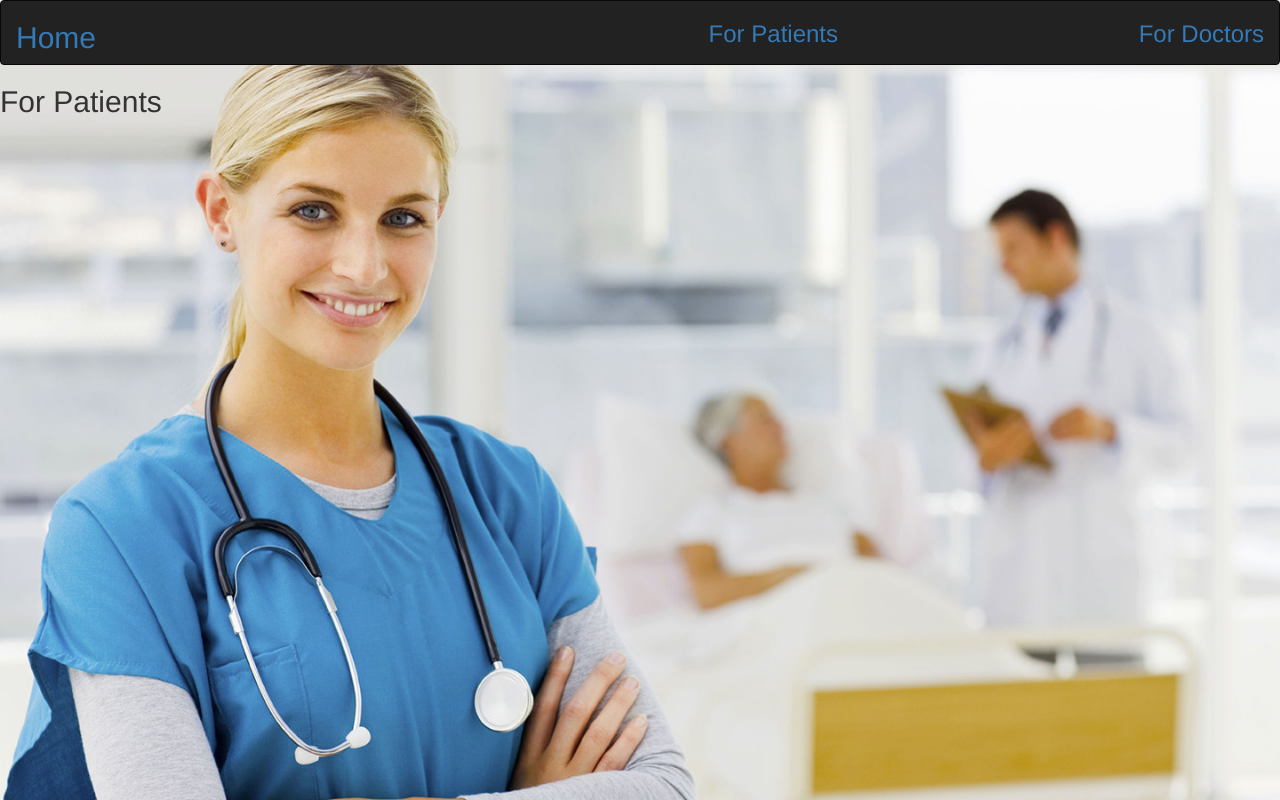
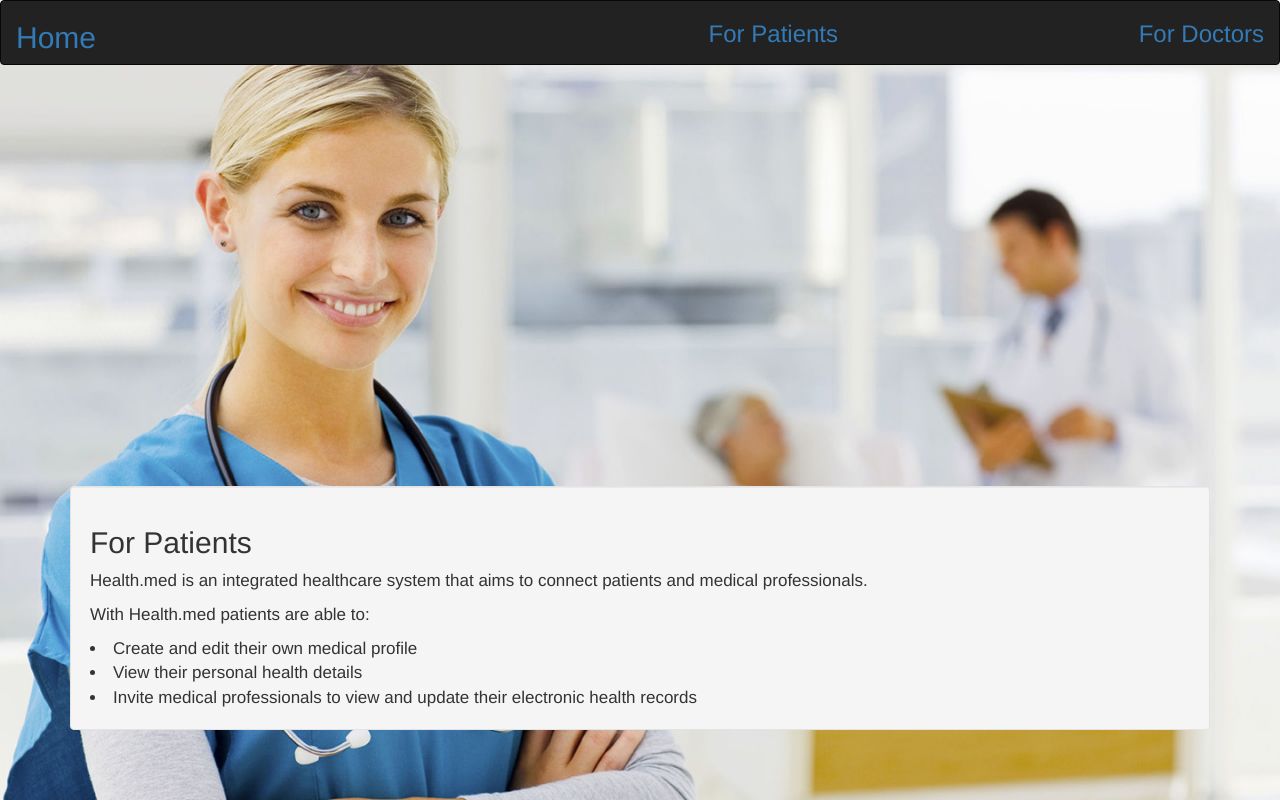
Before and after one commit to vanessa-bergen/Health.med, a website: page app/views/home.html at #/for_patients in a window 1280 px wide. Drawn offline with Linux system fonts and the light colour scheme; files that its build step writes are made by us from their sources; files whose address does not match are found by name.

Commit message:
for patients

```diff
--- a/public/views/for_patients.html
+++ b/public/views/for_patients.html
@@ -1 +1,29 @@
+<style>
+div.absolute {
+    position: absolute;
+    bottom: 50px;
+    margin: auto;
+    width : 100%;
+	font-size: 17px;
+    }
+</style>
+
+<div class="absolute">
+<div class="container">
+<div class="well">
+
 <h2>For Patients</h2>
+
+
+
+<p>Health.med is an integrated healthcare system that aims to connect patients and medical professionals.</p>
+<p>With Health.med patients are able to:</p>
+<u1>
+  <li>Create and edit their own medical profile</li>
+  <li>View their personal health details</li>
+  <li>Invite medical professionals to view and update their electronic health records</li>
+</ul>
+
+</div>
+</div>
+</div>
```
